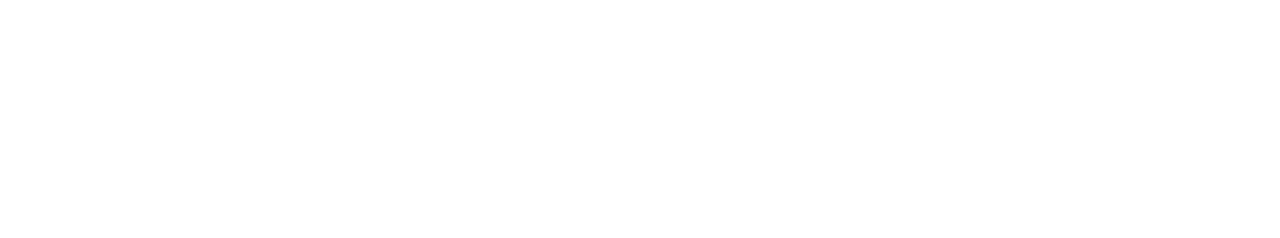
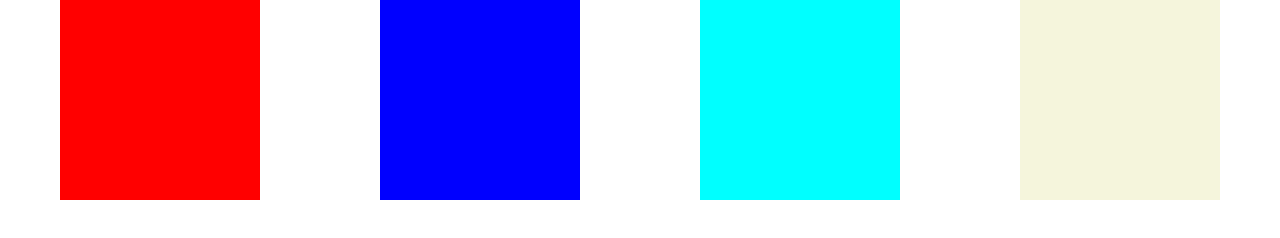
Before and after one commit to victor-rochadias/CursoFront-End-Senacrs, a plain HTML site: page ex-FlexBox/intermediário03/index.html in a window 1280 px wide. Drawn offline with Linux system fonts and the light colour scheme.

Commit message:
enviando arquivos exercício intermediário 3

```diff
--- a/ex-FlexBox/intermediário03/index.html
+++ b/ex-FlexBox/intermediário03/index.html
@@ -8,10 +8,10 @@
 </head>
 <body>
     <div class="container">
-        <div id="item"></div>
-        <div id="item"></div>
-        <div id="item"></div>
-        <div id="item"></div>
+        <div id="div1" class="item"> </div>
+        <div id="div2" class="item"></div>
+        <div id="div3" class="item"></div>
+        <div id="div4" class="item"></div>
     </div>
 </body>
 </html>
--- a/ex-FlexBox/intermediário03/style.css
+++ b/ex-FlexBox/intermediário03/style.css
@@ -26,27 +26,28 @@ body, html {
     height: 200px;
     display: flex;
     justify-content: center;
-
+    align-items: center;
 }
 
 
 
-.div1 {
+#div1 {
     color: white;
     background-color: red;
 }
 
-.div2 {
+#div2 {
     color: white;
     background-color: blue;
 }
 
-.div3 {
+#div3 {
     color: white;
     background-color: aqua;
 }
 
-.div4 {
+
+#div4 {
     color: white;
     background-color: beige;
 }
```
